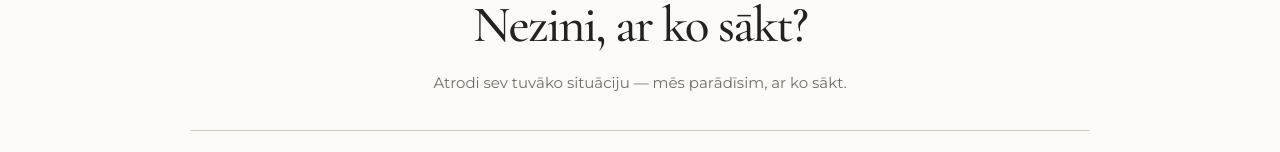
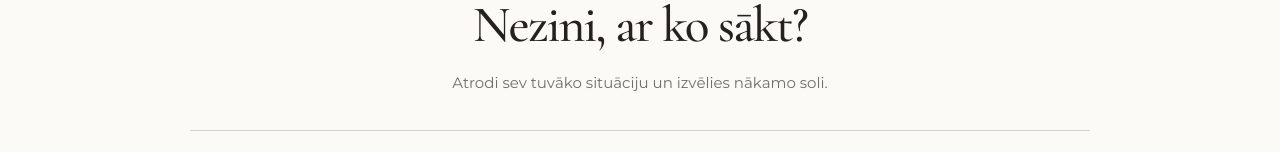
Before and after one commit to davisl24/skin-sculpt, a Next.js app: page / in a window 1280 px wide. Shown: the part 794-946 px from the top of the page. Built offline with nearby package versions, Linux system fonts and the light colour scheme.

Commit message:
Shorten guidance scenarios for cleaner conversion flow

```diff
--- a/app/page.js
+++ b/app/page.js
@@ -12,7 +12,7 @@ export default function Home(){const [reviewProgress,setReviewProgress]=useState
 <header className="nav"><a className="brand" href="/">S&S</a><nav><a href="#proceduras">Procedūras</a><a href="#par">Par mums</a><a href="#specialistes">Speciālistes</a><a href="#atsauksmes">Atsauksmes</a></nav><a className="button small" href={BOOK}>Pieteikt vizīti</a><button className="menuButton" aria-label="Atvērt izvēlni"><span/><span/></button></header>
 <section className="clinicHero"><div className="clinicHeroImage"/><div className="clinicHeroShade"/><div className="clinicHeroInner"><p className="eyebrow">ESTĒTISKĀS KOSMETOLOĢIJAS CENTRS · TUKUMS</p><h1>Rūpes par ādu</h1><p>Mūsdienīgas sejas un ķermeņa procedūras ādas kvalitātei, figūrai un labsajūtai.</p><a className="button heroButton" href={BOOK}>Pieteikt vizīti</a></div></section>
 
-<section className="decisionHelper"><div className="decisionInner"><p className="eyebrow">SĀC ŠEIT</p><h2>Nezini, ar ko sākt?</h2><p className="decisionIntro">Atrodi sev tuvāko situāciju — mēs parādīsim, ar ko sākt.</p><div className="decisionList decisionScenarios"><a href="#proceduras"><div><strong>Āda ir sausa, jutīga vai blāva</strong><small>Sāc ar sejas procedūrām, kas palīdz uzlabot ādas komfortu, mitrumu un kopējo izskatu.</small></div><b>→</b></a><a href="#first-visit"><div><strong>Akne, poras vai nevienmērīga ādas tekstūra</strong><small>Sāc ar konsultāciju, lai speciāliste var izvērtēt ādas stāvokli un piemeklēt piemērotu risinājumu.</small></div><b>→</b></a><a href="/endosfera"><div><strong>Vēlos uzlabot ķermeņa aprises vai tonusu</strong><small>Apskati ķermeņa procedūras un Endosfēras terapiju.</small></div><b>→</b></a><a href="#first-visit"><div><strong>Nezinu, kas man būtu piemērots</strong><small>Pirmā vizīte palīdzēs saprast vajadzības un izvēlēties nākamo soli.</small></div><b>→</b></a></div></div></section>
+<section className="decisionHelper"><div className="decisionInner"><p className="eyebrow">SĀC ŠEIT</p><h2>Nezini, ar ko sākt?</h2><p className="decisionIntro">Atrodi sev tuvāko situāciju un izvēlies nākamo soli.</p><div className="decisionList decisionScenarios"><a href="#proceduras"><div><strong>Sausa, jutīga vai blāva āda</strong><small>Sejas procedūras →</small></div><b>→</b></a><a href="#first-visit"><div><strong>Akne, poras vai nevienmērīga tekstūra</strong><small>Konsultācija →</small></div><b>→</b></a><a href="/endosfera"><div><strong>Ķermeņa aprises vai tonuss</strong><small>Ķermeņa procedūras →</small></div><b>→</b></a><a href="#first-visit"><div><strong>Nezinu, kas man der</strong><small>Pirmā vizīte →</small></div><b>→</b></a></div></div></section>
 
 <section className="v2Section proceduresV21" id="proceduras"><div className="sectionHead"><div><h2>Procedūras</h2></div><p>Apskati visas sejas un ķermeņa procedūras.</p></div><div className="serviceTiles">{services.map(([title,href])=><a className="serviceTile" href={href} key={title}><div className="serviceTileShade"/><div className="serviceTileLabel"><h3>{title}</h3><span>→</span></div></a>)}</div></section>
 
```
